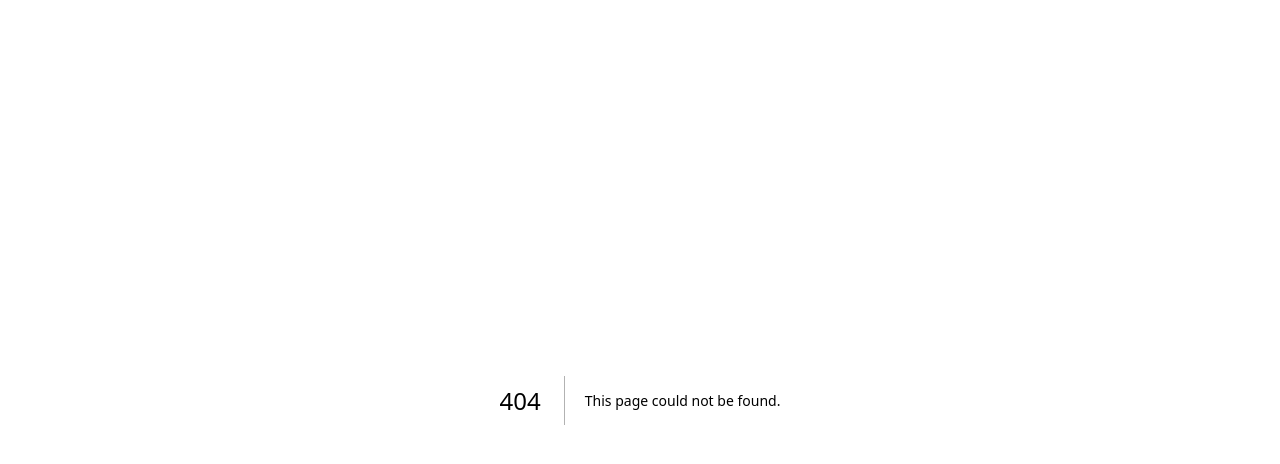
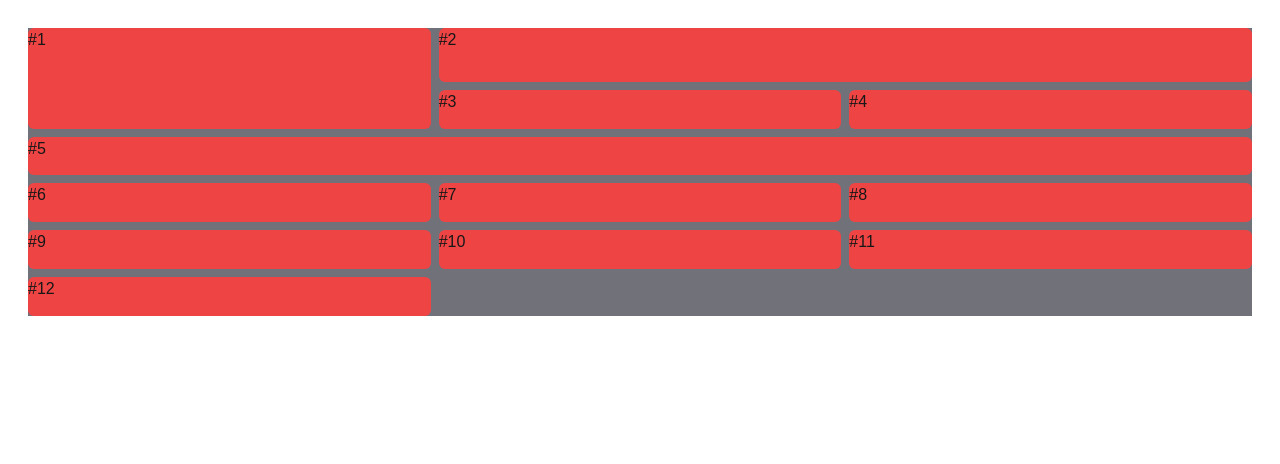
Before and after one commit to maryson011/repo-js, a Next.js app in the folder FundamentosReact/react-tailwind/: page /grid/posicao in a window 1280 px wide. Before the commit this address had no page. Shown: the top 464 px of the page. Built offline with nearby package versions, Linux system fonts and the light colour scheme.

Commit message:
feat: css grid (react-tailwind)

```diff
--- /dev/null
+++ b/FundamentosReact/react-tailwind/src/components/layout/Grid.tsx
@@ -0,0 +1,16 @@
+// Mantine.dev
+interface GridProps {
+    cols?: number
+    semEspaco: boolean
+    children: any
+}
+export default function Grid(props: GridProps) {
+    return (
+        <div className={`
+            grid grid-cols-${props.cols ?? 1}
+            ${props.semEspaco ? '' : 'gap-3'}
+        `}>
+            {props.children}
+        </div>
+    )
+}
--- /dev/null
+++ b/FundamentosReact/react-tailwind/src/pages/grid/inicial.tsx
@@ -0,0 +1,25 @@
+import Caixa from "@/components/Caixa";
+
+export default function Inicial() {
+    return (
+        <div className="
+            p-7 grid gap-2
+            lg:grid-cols-6
+            xl:grid-cols-4
+            sm:grid-cols-2
+        ">
+            <Caixa className="row-span-2">#1</Caixa>
+            <Caixa>#2</Caixa>
+            {/* <Caixa>#3</Caixa> */}
+            <Caixa>#4</Caixa>
+            <Caixa className="col-span-2">#5</Caixa>
+            {/* <Caixa>#6</Caixa> */}
+            <Caixa>#7</Caixa>
+            <Caixa>#8</Caixa>
+            <Caixa className="col-span-2">#9</Caixa>
+            {/* <Caixa>#10</Caixa> */}
+            <Caixa>#11</Caixa>
+            <Caixa>#12</Caixa>
+        </div>
+    )
+}
--- /dev/null
+++ b/FundamentosReact/react-tailwind/src/pages/grid/layout.tsx
@@ -0,0 +1,16 @@
+import Caixa from "@/components/Caixa";
+import Grid from "@/components/layout/Grid";
+
+export default function GridLayout() {
+    return (
+        <Grid cols={3} semEspaco>
+            <Caixa>#1</Caixa>
+            <Caixa>#2</Caixa>
+            <Caixa>#3</Caixa>
+            <Caixa>#4</Caixa>
+            <Caixa>#5</Caixa>
+            <Caixa>#6</Caixa>
+            <Caixa>#7</Caixa>
+        </Grid>
+    )
+}
--- /dev/null
+++ b/FundamentosReact/react-tailwind/src/pages/grid/posicao.tsx
@@ -0,0 +1,25 @@
+import Caixa from "@/components/Caixa";
+
+export default function Posicao() {
+    return (
+        <div className="
+            m-7 grid gap-2
+            grid-cols-3
+            h-72
+            bg-zinc-500
+        ">
+            <Caixa className="row-start-1 row-end-4">#1</Caixa>
+            <Caixa className="row-start-1 row-end-3 col-start-2 col-span-2">#2</Caixa>
+            <Caixa className="">#3</Caixa>
+            <Caixa className="">#4</Caixa>
+            <Caixa className="col-start-1 col-end-4">#5</Caixa>
+            <Caixa className="">#6</Caixa>
+            <Caixa className="">#7</Caixa>
+            <Caixa className="">#8</Caixa>
+            <Caixa className="">#9</Caixa>
+            <Caixa className="">#10</Caixa>
+            <Caixa className="">#11</Caixa>
+            <Caixa className="">#12</Caixa>
+        </div>
+    )
+}
--- a/FundamentosReact/react-tailwind/tailwind.config.ts
+++ b/FundamentosReact/react-tailwind/tailwind.config.ts
@@ -5,6 +5,12 @@
     "./src/pages/**/*.{js,ts,jsx,tsx,mdx}",
     "./src/components/**/*.{js,ts,jsx,tsx,mdx}",
     "./src/app/**/*.{js,ts,jsx,tsx,mdx}",
+  ],
+  safelist: [
+    {
+      pattern: /^grid-cols-/,
+      variants: ['sm', 'md', 'lg', 'xl']
+    }
   ],
   theme: {
     extend: {
```
